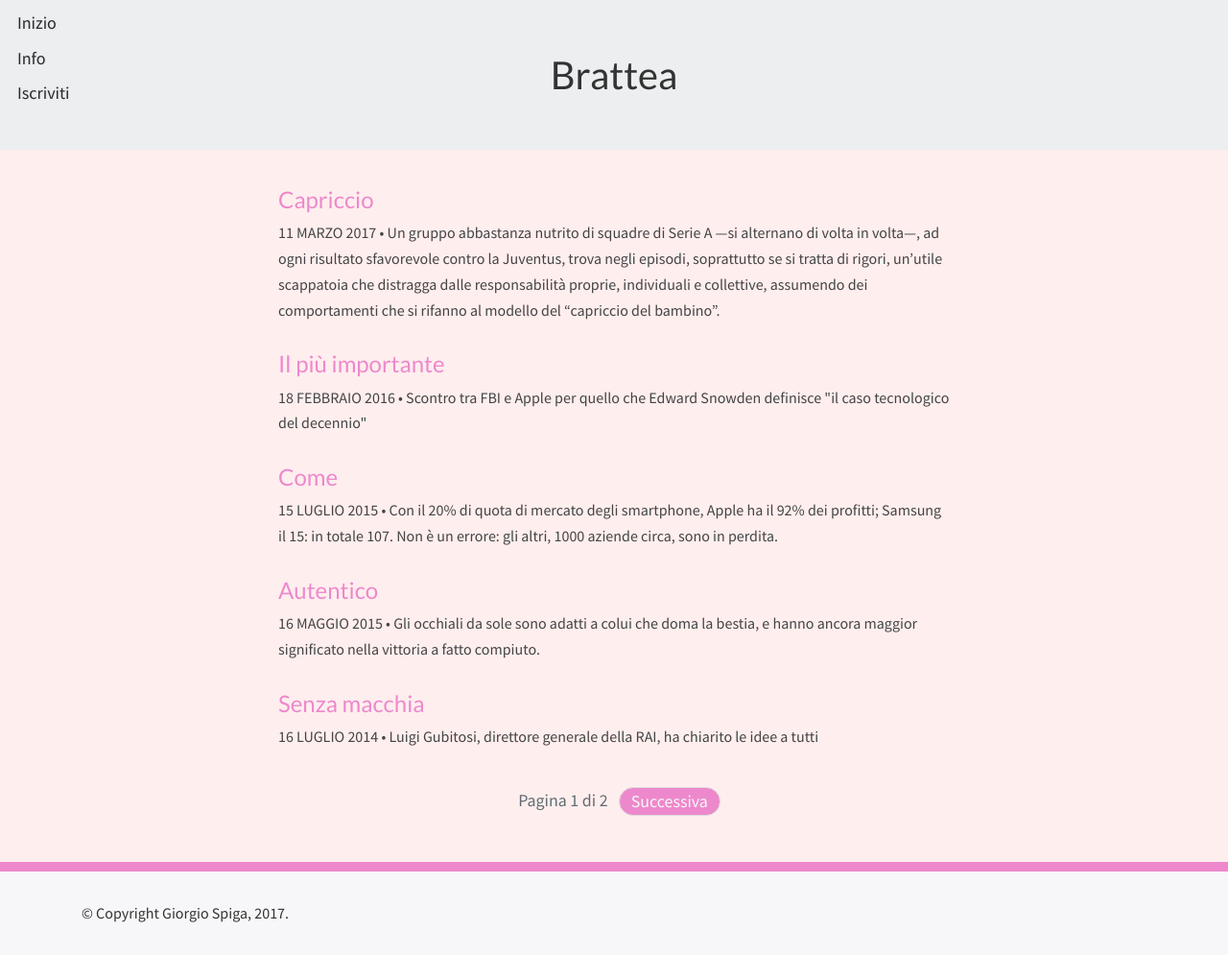
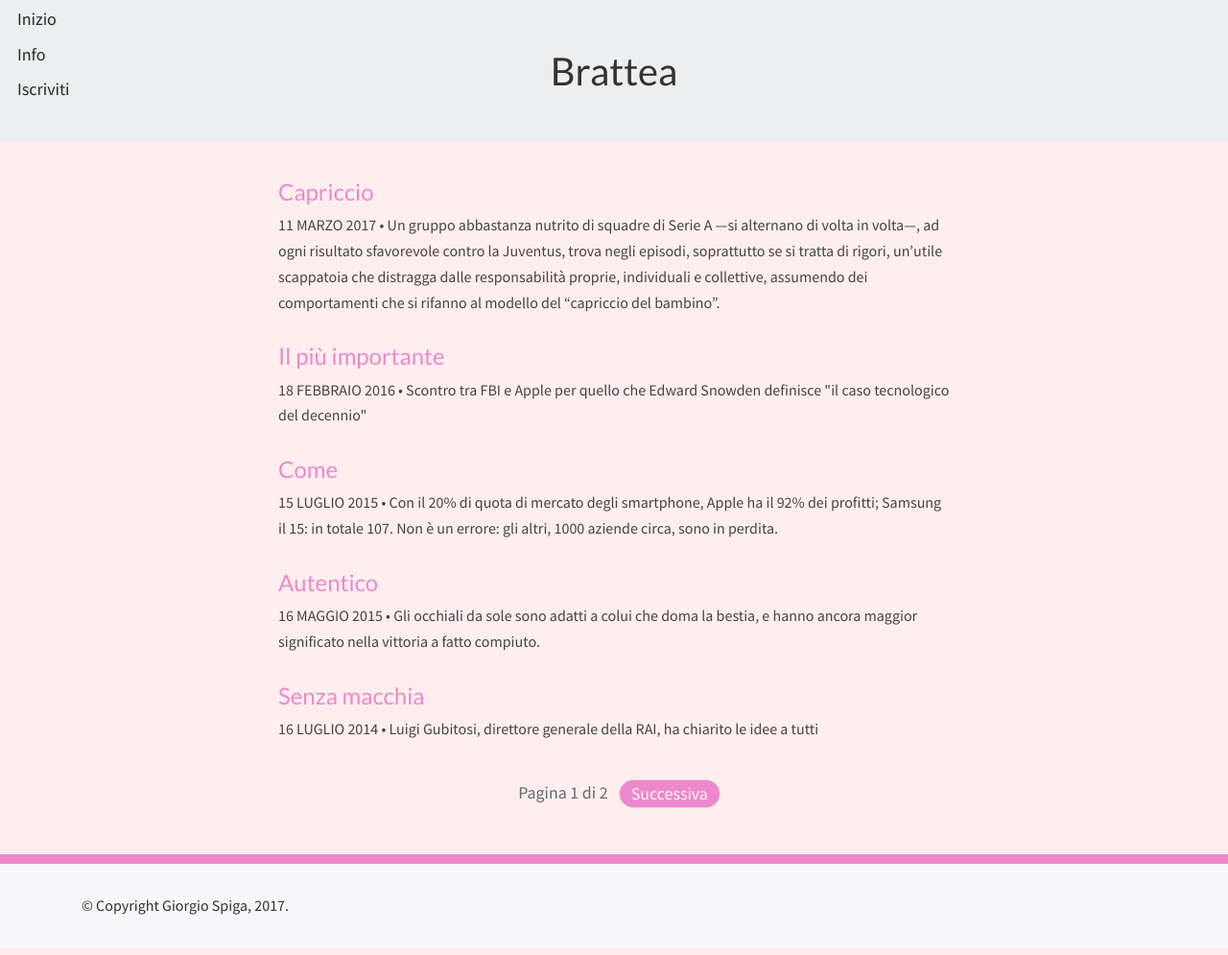
Before and after one commit to giorgiospiga/blogbrt, a Jekyll site: the page built from index.html, in a window 1280 px wide. Shown: the whole page at 96% size. Built offline with Jekyll 4.4.1, drawn with Linux system fonts in a browser that asks for light colours; nearby versions of some CDN libraries; some web fonts are replaced; the list of posts is cut into pages by our own code.

Commit message:
main header with less padding

```diff
--- a/_includes/header.html
+++ b/_includes/header.html
@@ -1,4 +1,4 @@
-<header class="main-header py-2">
+<header class="main-header py-1">
 <div class="container">
   <div class="row">
 
```
